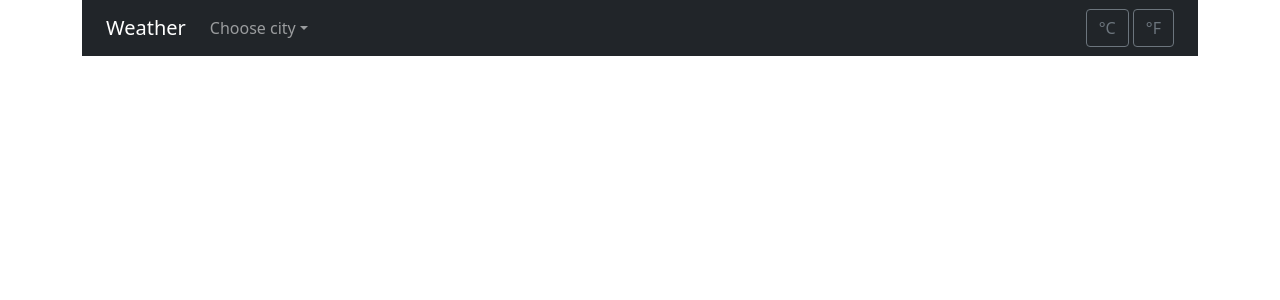
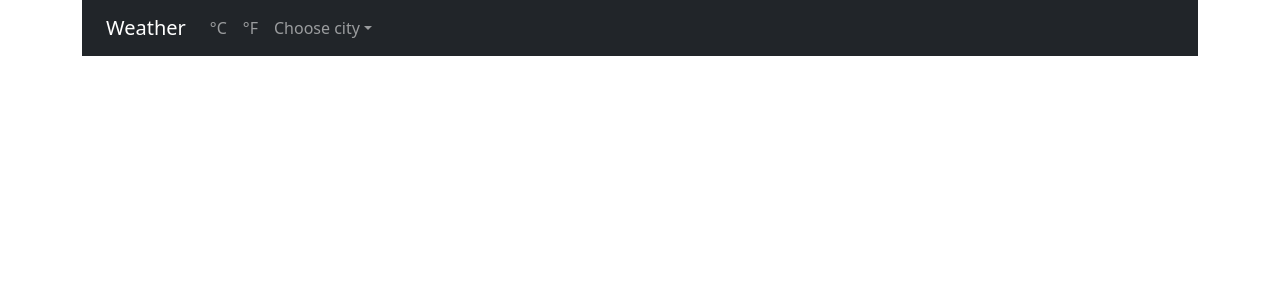
Before and after one commit to MashaChe1/weather-app, a React (Create React App) app in the folder my-app/: page / in a window 1280 px wide. Shown: the top 300 px of the page. Built offline with nearby package versions, Linux system fonts and the light colour scheme.

Commit message:
Commit in class 2

```diff
--- a/my-app/src/Header/NavComponent.js
+++ b/my-app/src/Header/NavComponent.js
@@ -2,32 +2,30 @@
 import { Navbar, Container, Nav, NavDropdown } from 'react-bootstrap';
 import cities from './cities.json';
 import { useState } from 'react';
-import Button from 'react-bootstrap/Button';
+
 
 export default function NavComponent (){
 
    const [ selectedCity, setSelectedCity ] = useState({city: "Choose city"});
+   const [units, setUnits] = useState('');
 
    return (
       <Navbar collapseOnSelect expand="lg" bg="dark" variant="dark">
          <Container>
-            <Navbar.Brand href="#home">Weather</Navbar.Brand>
+            <Navbar.Brand href="#home">Weather {units} </Navbar.Brand>
             <Navbar.Toggle aria-controls="responsive-navbar-nav" />
                <Navbar.Collapse id="responsive-navbar-nav">
                    <Nav className="me-auto">
+                   <Nav.Link onClick={() => setUnits('°C')}>°C</Nav.Link>
+                     <Nav.Link onClick={() => setUnits('°F')} >°F</Nav.Link>
                      <NavDropdown title= {selectedCity.city} id="collasible-nav-dropdown">
 
                         {cities.map ( city =>
                         <NavDropdown.Item onClick={() => setSelectedCity(city)} href="#action/3.1">{city.city}</NavDropdown.Item>
                          )}
-
                      </NavDropdown>
                   </Nav>
                </Navbar.Collapse>
-            <div>
-               <Button variant="outline-secondary">°C</Button> {'  '}
-               <Button variant="outline-secondary">°F</Button>
-            </div>
          </Container>
       </Navbar>
    )
```
